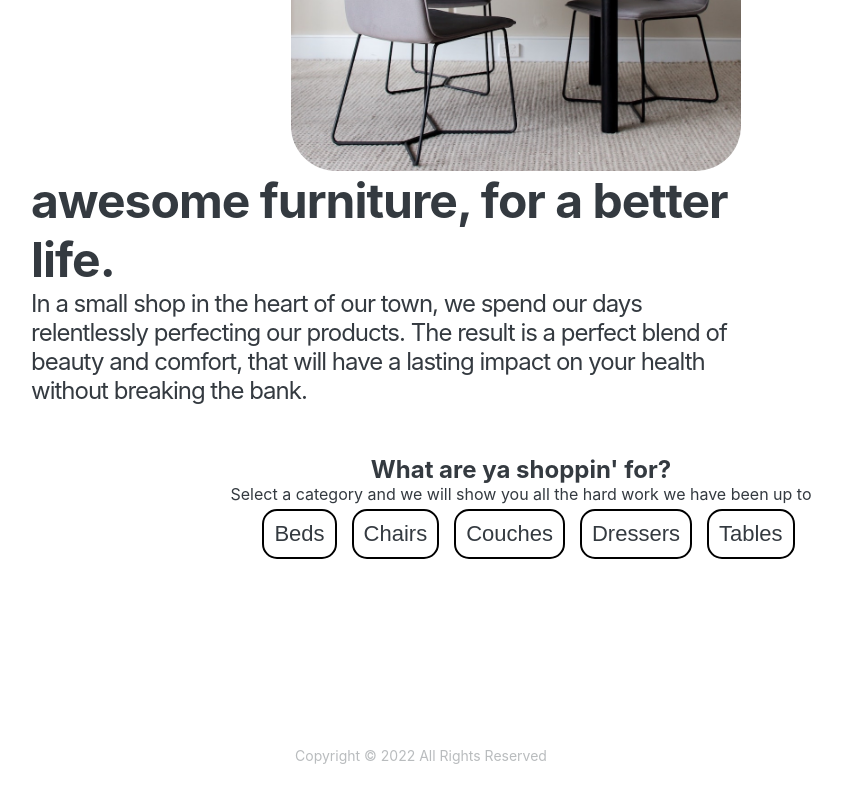
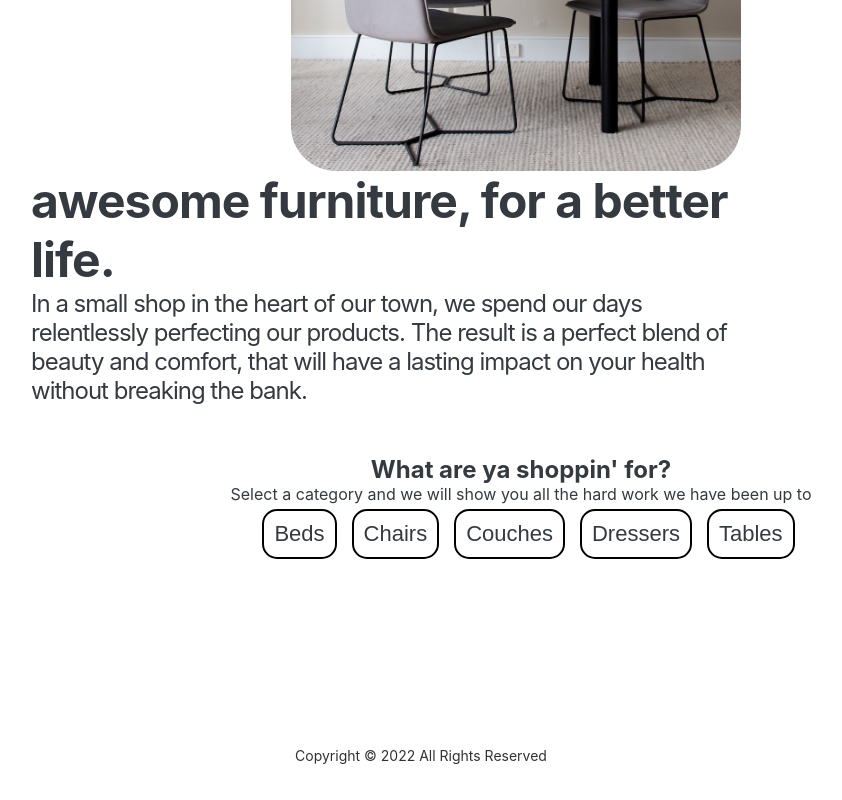
Before and after one commit to krishabbashyal/furniture-store-final, a Vue app: page / in a window 1280 px wide. Shown: the part 359-1159 px from the top of the page, without its empty margins (219-1061 px from the left). Built offline with nearby package versions, Linux system fonts and the light colour scheme.

Commit message:
footer contract

```diff
--- a/src/components/Footer.vue
+++ b/src/components/Footer.vue
@@ -15,7 +15,7 @@ footer {
   margin-top: 48px;
   margin-bottom: 36px;
   font-size: 14px;
-  color: #49505762;
+  color: #000000ce;
   text-align: center;
 }
 </style>
```
